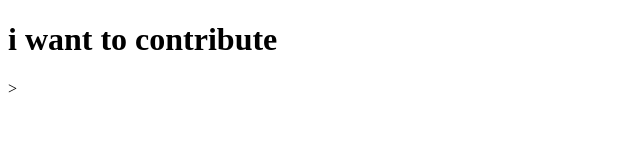
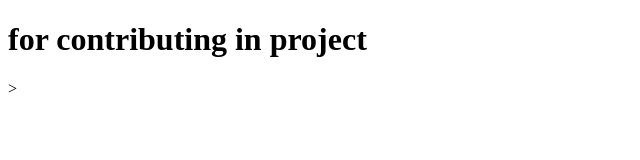
Before and after one commit to CoCreate-app/CoCreate-random-color, a website: page mohd.html in a window 1280 px wide. Shown: the whole page, without its empty margins (0-640 px from the left). Drawn offline with Linux system fonts and the light colour scheme.

Commit message:
create mohd.html

```diff
--- a/mohd.html
+++ b/mohd.html
@@ -4,6 +4,6 @@
 	<title></title>
 </head>
 <body>
-<h1>i want to contribute</h1>>
+<h1>for contributing in project</h1>>
 </body>
 </html>
```
